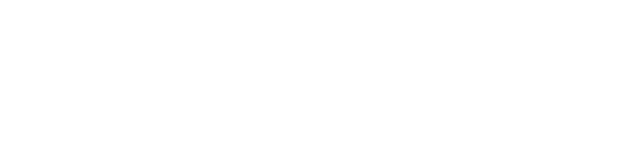
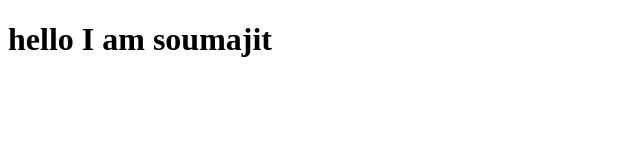
Before and after one commit to tiyasa10/Learn, a plain HTML site: page index.html in a window 1280 px wide. Shown: the whole page, without its empty margins (0-640 px from the left). Drawn offline with Linux system fonts and the light colour scheme.

Commit message:
updated index file

```diff
--- a/index.html
+++ b/index.html
@@ -7,6 +7,6 @@
     <title>Document</title>
 </head>
 <body>
-
+    <h1> hello I am soumajit </h1>
 </body>
 </html>
```
